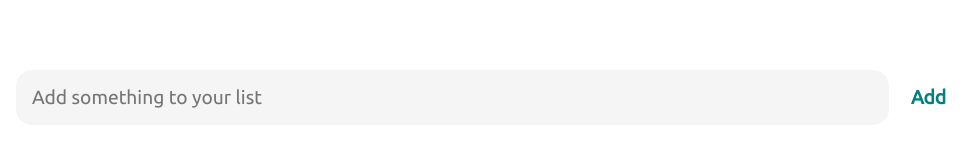
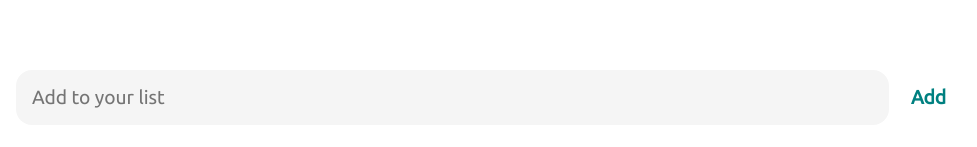
Before and after one commit to worldofchristian/to-do, a plain HTML site: page index.html in a window 1280 px wide. Shown: the part 563-710 px from the top of the page, without its empty margins (156-1133 px from the left). Drawn offline with Linux system fonts and the light colour scheme.

Commit message:
Update index.html
changed placeholder
to give more space in the input field on ios safari

```diff
--- a/index.html
+++ b/index.html
@@ -22,7 +22,7 @@
             <input
             type="text"
             id="new-item"
-            placeholder="Add something to your list" />
+            placeholder="Add to your list" />
             <input
             type="submit"
             id="new-item-submit"
```
